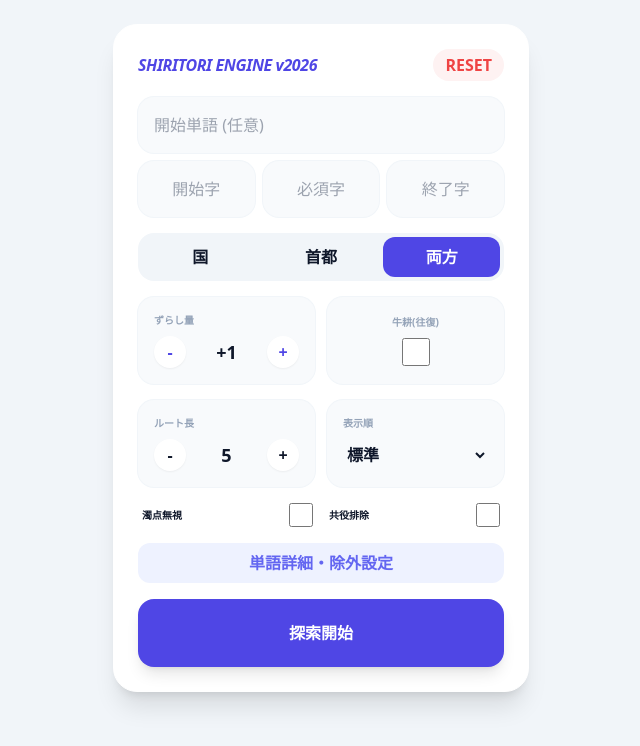
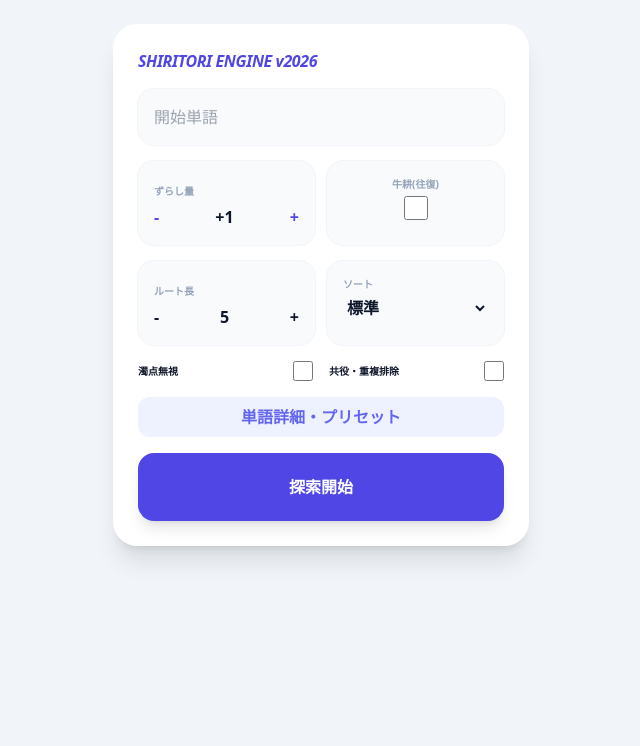
Before and after one commit to xjrstjrwvg-commits/siritori.app, a Flask app: page / in a window 1280 px wide. Shown: the top 746 px of the page, without its empty margins (319-959 px from the left). Run offline with Flask 3, Linux system fonts and the light colour scheme; some libraries are stand-ins or nearby versions.

Commit message:
index.html

```diff
--- a/templates/index.html
+++ b/templates/index.html
@@ -13,146 +13,96 @@
 <body class="bg-slate-100 text-slate-900 pb-20">
     <div class="max-w-md mx-auto px-4 pt-6">
         <div class="bg-white rounded-3xl shadow-xl p-6 space-y-4 border border-white">
-            <div class="flex justify-between items-center">
-                <h1 class="font-black text-indigo-600 italic tracking-tight">SHIRITORI ENGINE v2026</h1>
-                <button onclick="location.reload()" class="text-[10px] font-bold text-red-500 bg-red-50 px-3 py-1 rounded-full uppercase">Reset</button>
-            </div>
+            <h1 class="font-black text-indigo-600 italic tracking-tight">SHIRITORI ENGINE v2026</h1>
 
-            <div class="space-y-2">
-                <input id="startWord" oninput="toKatakana(this)" placeholder="開始単語 (任意)" class="w-full p-4 bg-slate-50 rounded-2xl outline-none ring-1 ring-slate-100 focus:ring-2 focus:ring-indigo-500">
-                <div class="grid grid-cols-3 gap-2">
-                    <input id="startChar" oninput="toKatakana(this)" placeholder="開始字" class="p-4 bg-slate-50 rounded-2xl outline-none ring-1 ring-slate-100 focus:ring-2 focus:ring-indigo-500 text-center">
-                    <input id="mustChar" oninput="toKatakana(this)" placeholder="必須字" class="p-4 bg-slate-50 rounded-2xl outline-none ring-1 ring-slate-100 focus:ring-2 focus:ring-orange-500 text-center">
-                    <input id="endChar" oninput="toKatakana(this)" placeholder="終了字" class="p-4 bg-slate-50 rounded-2xl outline-none ring-1 ring-slate-100 focus:ring-2 focus:ring-indigo-500 text-center">
-                </div>
-            </div>
-
-            <div class="grid grid-cols-3 gap-1 p-1 bg-slate-100 rounded-2xl">
-                <button onclick="setCat('countries')" id="cat-countries" class="text-[10px] font-bold py-2 rounded-xl transition-all">国</button>
-                <button onclick="setCat('capitals')" id="cat-capitals" class="text-[10px] font-bold py-2 rounded-xl transition-all">首都</button>
-                <button onclick="setCat('both')" id="cat-both" class="tab-active text-[10px] font-bold py-2 rounded-xl transition-all">両方</button>
-            </div>
+            <input id="startWord" oninput="toKatakana(this)" placeholder="開始単語" class="w-full p-4 bg-slate-50 rounded-2xl outline-none ring-1 ring-slate-100">
 
             <div class="grid grid-cols-2 gap-3">
-                <div class="flex flex-col bg-slate-50 p-4 rounded-2xl ring-1 ring-slate-100">
-                    <label class="text-[10px] font-black text-slate-400 uppercase mb-2">ずらし量</label>
-                    <div class="flex items-center justify-between">
-                        <button onclick="adjShift(-1)" class="w-8 h-8 bg-white rounded-full shadow-sm font-bold text-indigo-600">-</button>
-                        <span id="shiftDisp" class="font-black text-lg">+1</span>
-                        <button onclick="adjShift(1)" class="w-8 h-8 bg-white rounded-full shadow-sm font-bold text-indigo-600">+</button>
+                <div class="bg-slate-50 p-4 rounded-2xl ring-1 ring-slate-100">
+                    <label class="text-[10px] font-black text-slate-400 uppercase">ずらし量</label>
+                    <div class="flex items-center justify-between mt-1">
+                        <button onclick="adjShift(-1)" class="font-bold text-indigo-600">-</button>
+                        <span id="shiftDisp" class="font-black">+1</span>
+                        <button onclick="adjShift(1)" class="font-bold text-indigo-600">+</button>
                     </div>
                 </div>
-                <div class="flex flex-col bg-slate-50 p-4 rounded-2xl ring-1 ring-slate-100 justify-center items-center">
-                    <label class="text-[10px] font-black text-slate-400 uppercase mb-2">牛耕(往復)</label>
-                    <input type="checkbox" id="gyukou" class="w-7 h-7 accent-indigo-600">
+                <div class="bg-slate-50 p-4 rounded-2xl ring-1 ring-slate-100 flex flex-col items-center">
+                    <label class="text-[10px] font-black text-slate-400 uppercase">牛耕(往復)</label>
+                    <input type="checkbox" id="gyukou" class="w-6 h-6 mt-1 accent-indigo-600">
                 </div>
             </div>
 
             <div class="grid grid-cols-2 gap-3">
-                <div class="flex flex-col bg-slate-50 p-4 rounded-2xl ring-1 ring-slate-100">
-                    <span class="text-[10px] font-black text-slate-400 uppercase mb-2">ルート長</span>
-                    <div class="flex items-center justify-between">
-                        <button onclick="adjLen(-1)" class="w-8 h-8 bg-white rounded-full shadow-sm font-bold">-</button>
-                        <span id="lenDisp" class="font-black text-lg">5</span>
-                        <button onclick="adjLen(1)" class="w-8 h-8 bg-white rounded-full shadow-sm font-bold">+</button>
+                <div class="bg-slate-50 p-4 rounded-2xl ring-1 ring-slate-100">
+                    <span class="text-[10px] font-black text-slate-400 uppercase">ルート長</span>
+                    <div class="flex items-center justify-between mt-1">
+                        <button onclick="adjLen(-1)" class="font-bold">-</button>
+                        <span id="lenDisp" class="font-black">5</span>
+                        <button onclick="adjLen(1)" class="font-bold">+</button>
                     </div>
                 </div>
-                <div class="flex flex-col bg-slate-50 p-4 rounded-2xl ring-1 ring-slate-100">
-                    <span class="text-[10px] font-black text-slate-400 uppercase mb-2">表示順</span>
-                    <select id="sortType" class="bg-transparent font-bold text-sm outline-none mt-1">
+                <div class="bg-slate-50 p-4 rounded-2xl ring-1 ring-slate-100 flex flex-col">
+                    <span class="text-[10px] font-black text-slate-400 uppercase">ソート</span>
+                    <select id="sortType" class="bg-transparent font-bold text-sm mt-1">
                         <option value="default">標準</option>
-                        <option value="length_desc">文字数多</option>
-                        <option value="length_asc">文字数少</option>
+                        <option value="length_desc">文字数(多)</option>
                         <option value="shuffle">ランダム</option>
                     </select>
                 </div>
             </div>
 
-            <div class="grid grid-cols-2 gap-4 px-1">
+            <div class="grid grid-cols-2 gap-4">
                 <label class="flex justify-between items-center text-[10px] font-bold">
                     <span>濁点無視</span>
-                    <input type="checkbox" id="voice" class="w-6 h-6 accent-indigo-600">
+                    <input type="checkbox" id="voice" class="w-5 h-5 accent-indigo-600">
                 </label>
                 <label class="flex justify-between items-center text-[10px] font-bold">
-                    <span>共役排除</span>
-                    <input type="checkbox" id="excludeConjugate" class="w-6 h-6 accent-orange-600">
+                    <span>共役・重複排除</span>
+                    <input type="checkbox" id="excludeConjugate" class="w-5 h-5 accent-orange-600">
                 </label>
             </div>
 
-            <button onclick="openModal()" class="w-full py-2 text-[10px] font-bold text-indigo-500 bg-indigo-50 rounded-xl">単語詳細・除外設定</button>
+            <button onclick="openModal()" class="w-full py-2 text-[10px] font-bold text-indigo-500 bg-indigo-50 rounded-xl">単語詳細・プリセット</button>
             <button onclick="run()" id="runBtn" class="w-full bg-indigo-600 text-white font-black py-5 rounded-2xl shadow-lg active:scale-95 transition-all text-lg">探索開始</button>
         </div>
-
-        <div id="statusArea" class="mt-6 flex justify-between items-center px-2 hidden">
-            <div id="status" class="text-lg font-black text-slate-800"></div>
-            <button onclick="copyAll()" class="text-xs font-bold text-indigo-600 bg-indigo-50 px-4 py-2 rounded-full">全文コピー</button>
-        </div>
-        <div id="results" class="mt-2 space-y-3"></div>
+        <div id="results" class="mt-4 space-y-3"></div>
     </div>
 
-    <!-- モーダル -->
+    <!-- モーダル省略(以前の構造と同じ) -->
     <div id="modal" class="fixed inset-0 bg-black/50 hidden z-50 flex items-center justify-center p-4">
-        <div class="bg-white w-full max-h-[80vh] rounded-3xl p-6 flex flex-col">
-            <div class="flex justify-between items-center mb-4 font-bold"><span>詳細設定</span><button onclick="closeModal()" class="text-xl">✕</button></div>
-
-            <div class="grid grid-cols-2 gap-2 mb-4">
-                <button onclick="presetExclude('island')" class="py-2 bg-red-50 text-red-600 text-[10px] font-bold rounded-lg">島国を一括除外</button>
-                <button onclick="presetExclude('long')" class="py-2 bg-orange-50 text-orange-600 text-[10px] font-bold rounded-lg">8文字以上除外</button>
+        <div class="bg-white w-full max-h-[80vh] rounded-3xl p-6 overflow-y-auto">
+            <button onclick="closeModal()" class="float-right font-bold">✕</button>
+            <h2 class="font-bold mb-4">単語設定</h2>
+            {% for w in all_words %}
+            <div class="flex justify-between py-2 border-b text-sm">
+                <span>{{ w }}</span>
+                <select onchange="wordConfigs['{{ w }}'] = parseInt(this.value)">
+                    <option value="0">可</option><option value="1">必須</option><option value="2">不可</option>
+                </select>
             </div>
-
-            <div class="overflow-y-auto space-y-1">
-                {% for w in all_words %}
-                <div class="flex justify-between items-center p-2 border-b text-xs">
-                    <span>{{ w }}</span>
-                    <select id="cfg-{{ w }}" onchange="updateCfg('{{ w }}', this.value)" class="p-1 bg-slate-50 rounded">
-                        <option value="0">可</option><option value="1">必須</option><option value="2">不可</option>
-                    </select>
-                </div>
-                {% endfor %}
-            </div>
+            {% endfor %}
         </div>
     </div>
 
     <script>
-        let length = 5; let shift = 1; let wordConfigs = {}; let category = 'both';
+        let length = 5, shift = 1, wordConfigs = {}, category = 'both';
         function toKatakana(el) { el.value = el.value.replace(/[ぁ-ん]/g, s => String.fromCharCode(s.charCodeAt(0) + 0x60)); }
         function adjLen(v) { length = Math.max(2, Math.min(12, length + v)); document.getElementById('lenDisp').innerText = length; }
         function adjShift(v) { shift += v; document.getElementById('shiftDisp').innerText = (shift >= 0 ? "+" : "") + shift; }
-        function setCat(c) { category = c; ['countries','capitals','both'].forEach(id => document.getElementById('cat-'+id).classList.remove('tab-active')); document.getElementById('cat-'+c).classList.add('tab-active'); }
-        function updateCfg(w, v) { wordConfigs[w] = parseInt(v); }
         function openModal() { document.getElementById('modal').classList.remove('hidden'); }
         function closeModal() { document.getElementById('modal').classList.add('hidden'); }
 
-        function presetExclude(type) {
-            const islandNations = ["アイスランド", "日本", "フィリピン", "インドネシア", "マダガスカル", "ニュージーランド", "キューバ", "イギリス", "スリランカ"];
-            const allWords = Array.from(document.querySelectorAll('[id^="cfg-"]'));
-            allWords.forEach(el => {
-                const name = el.id.replace('cfg-', '');
-                if (type === 'island' && islandNations.includes(name)) {
-                    el.value = "2"; updateCfg(name, 2);
-                } else if (type === 'long' && name.length >= 8) {
-                    el.value = "2"; updateCfg(name, 2);
-                }
-            });
-        }
-
         async function run() {
             const btn = document.getElementById('runBtn'); btn.disabled = true;
-            document.getElementById('statusArea').classList.remove('hidden');
-            document.getElementById('status').innerText = "探索中...";
             const res = await fetch('/search', {
                 method: 'POST',
                 headers: {'Content-Type': 'application/json'},
                 body: JSON.stringify({
                     start_word: document.getElementById('startWord').value,
-                    start_char: document.getElementById('startChar').value,
-                    must_char: document.getElementById('mustChar').value,
-                    end_char: document.getElementById('endChar').value,
                     shift_count: shift,
                     is_gyukou: document.getElementById('gyukou').checked,
                     ignore_voiced: document.getElementById('voice').checked,
                     exclude_conjugate: document.getElementById('excludeConjugate').checked,
-                    category: category,
                     max_len: length,
                     word_configs: wordConfigs,
                     sort_type: document.getElementById('sortType').value
@@ -160,17 +110,11 @@
             });
             const data = await res.json();
             btn.disabled = false;
-            document.getElementById('status').innerText = `${data.count}件ヒット`;
             document.getElementById('results').innerHTML = data.routes.map(r => `
                 <div class="bg-white p-4 rounded-2xl shadow-sm border border-slate-100">
-                    <div class="route-text font-bold text-indigo-900 mb-2">${r.join(' → ')}</div>
-                    <button onclick="navigator.clipboard.writeText('${r.join(' → ')}')" class="text-[10px] font-bold text-slate-400 uppercase tracking-widest">Copy Route</button>
+                    <div class="font-bold text-indigo-900">${r.join(' → ')}</div>
                 </div>
             `).join('');
-        }
-        function copyAll() {
-            const t = Array.from(document.querySelectorAll('.route-text')).map(el => el.innerText).join('\n');
-            navigator.clipboard.writeText(t); alert("全てコピーしました");
         }
     </script>
 </body>
```
